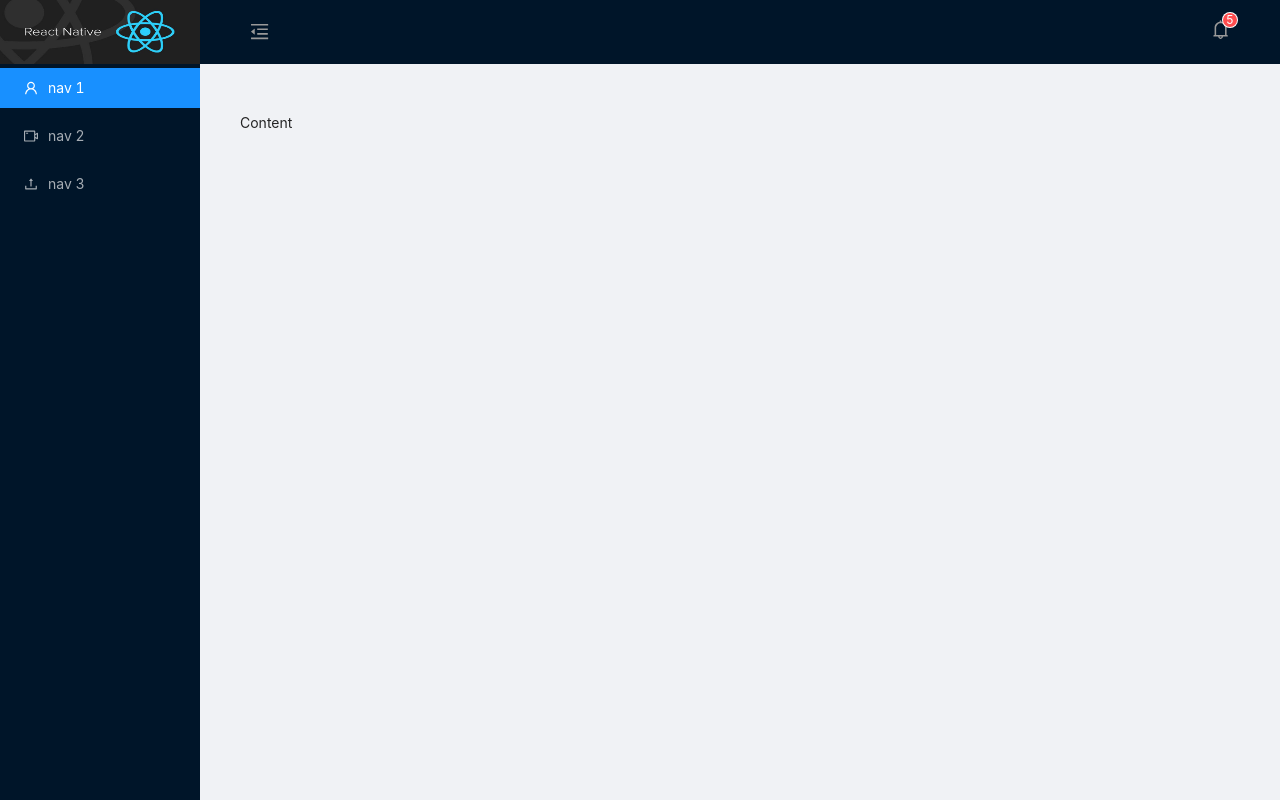
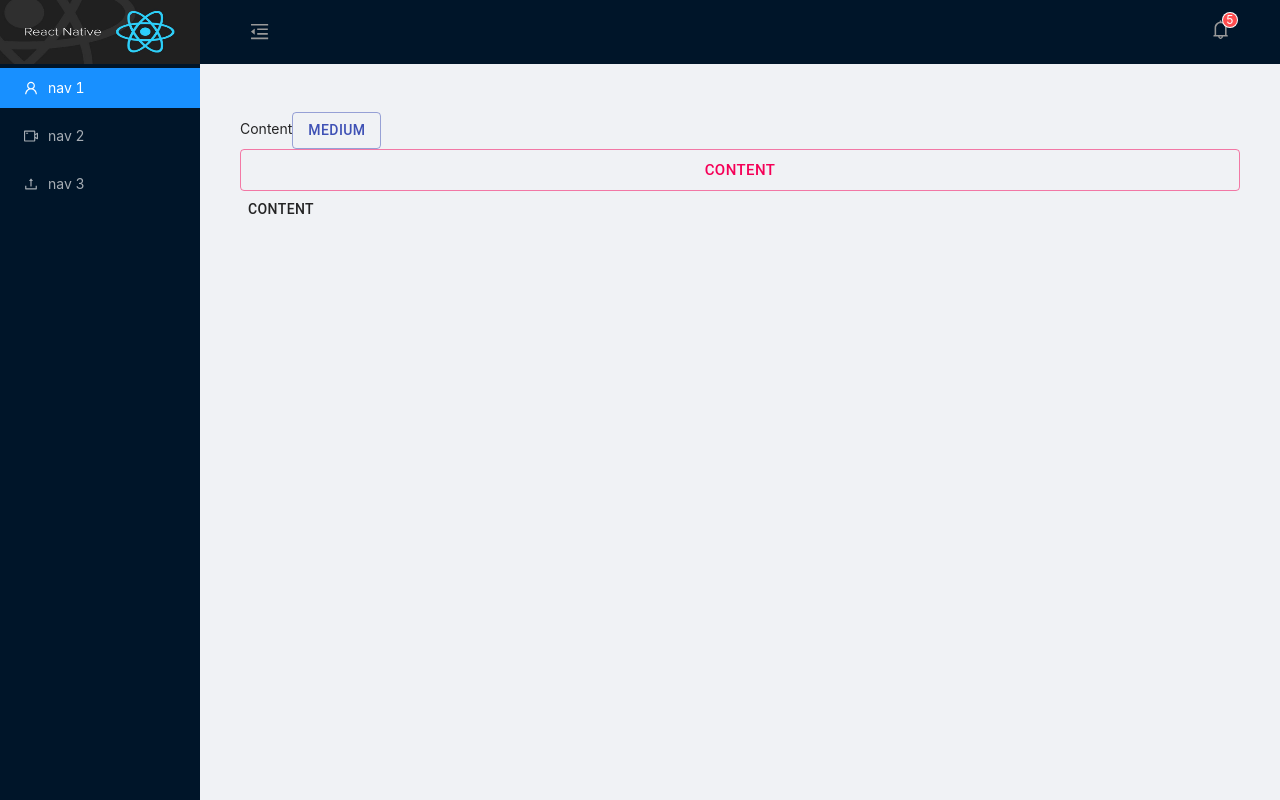
Before and after one commit to Jedi-hongbin/react-bg-manage-system, a React (Create React App) app: page /dashboard in a window 1280 px wide. Built offline with nearby package versions, Linux system fonts and the light colour scheme.

Commit message:
add @material-ui/core

```diff
--- a/package.json
+++ b/package.json
@@ -4,6 +4,8 @@
   "private": true,
   "dependencies": {
     "@ant-design/icons": "4.0.0",
+    "@material-ui/core": "^4.11.3",
+    "@material-ui/icons": "^4.11.2",
     "@testing-library/jest-dom": "^5.11.4",
     "@testing-library/react": "^11.1.0",
     "@testing-library/user-event": "^12.1.10",
--- a/src/components/Dashboard/index.tsx
+++ b/src/components/Dashboard/index.tsx
@@ -8,6 +8,7 @@ import {
 import styled from "styled-components";
 import Logo from "./Logo";
 import Header from "./Header";
+import { Button } from "@material-ui/core";
 
 const { Content } = AntDLayout;
 
@@ -41,10 +42,9 @@ const Dashboard: React.FC<Props> = () => {
           </Menu.Item>
         </Menu>
       </Sider>
-      <Layout className="site-layout">
+      <Layout>
         <Header collapsed={collapsed} toggleCollapsed={toggleCollapsed} />
         <Content
-          className="site-layout-background"
           style={{
             margin: "24px 16px",
             padding: 24,
@@ -52,6 +52,13 @@ const Dashboard: React.FC<Props> = () => {
           }}
         >
           Content
+          <Button variant="outlined" color="primary">
+            medium
+          </Button>
+          <Button size="large" variant="outlined" fullWidth color="secondary">
+            Content
+          </Button>
+          <Button color="inherit">Content</Button>
         </Content>
       </Layout>
     </Layout>
--- a/src/components/Dashboard/styled.tsx
+++ b/src/components/Dashboard/styled.tsx
@@ -1,8 +1,6 @@
-import { Layout as AntDLayout, Menu } from "antd";
+import { Layout as AntDLayout } from "antd";
 import styled from "styled-components";
 import { BetweenCenter } from "../../constants/styled";
-
-const { Content } = AntDLayout;
 
 export const Layout = styled(AntDLayout)`
   height: 100vh;
```
Also changed, not shown: 2 other files (tests, documents, lock files or other folders).
